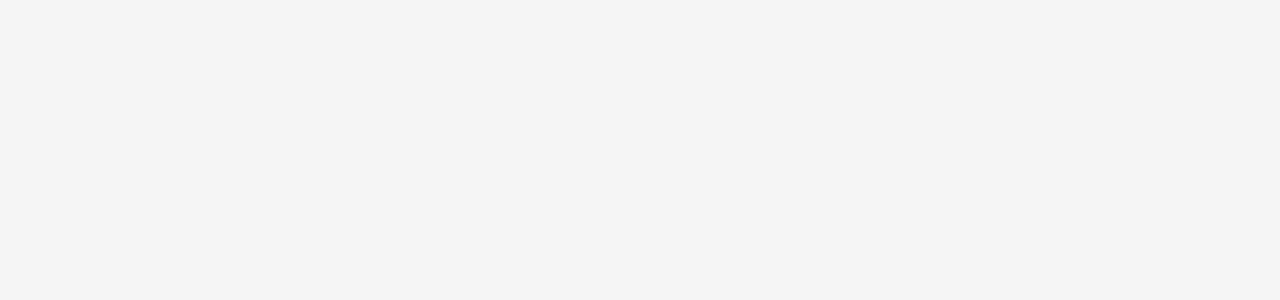
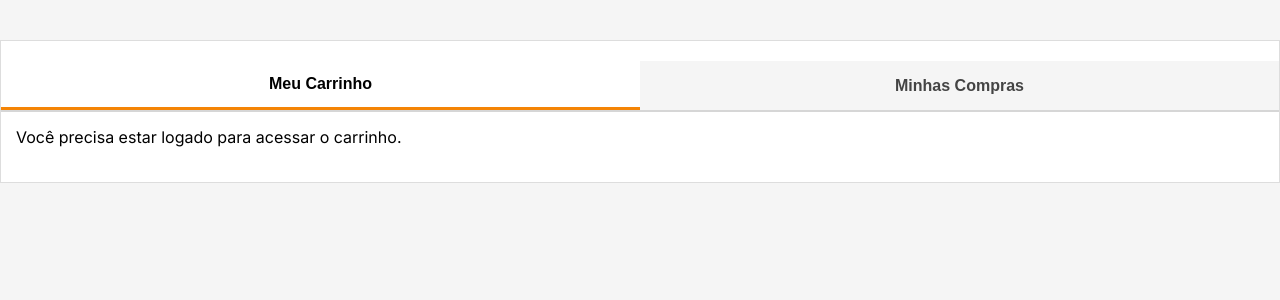
Before and after one commit to SinkoX/site-mercado-pratico, a React (Vite) app: page /compras in a window 1280 px wide. Before the commit this address had no page. Shown: the top 300 px of the page. Built offline with nearby package versions, Linux system fonts and the light colour scheme.

Commit message:
PainelCompra importando MeusPedidos e Carrinho e correção do api.ts

```diff
--- a/src/App.tsx
+++ b/src/App.tsx
@@ -22,6 +22,7 @@ import GerenciarUsuarios from "./pages/GerenciarUsuarios";
 import GerenciarProdutos from "./pages/GerenciarProdutos";
 import MeusPedidos from "./pages/MeusPedidos";
 import RedefinirSenha from "./pages/RedefinirSenha";
+import PainelCompras from "./pages/PainelCompras";
 
 
 import "./App.css";
@@ -40,6 +41,7 @@ function App() {
       <Route path="/produtos" element={<Produtos />} />
       <Route path="/carrinho" element={<Carrinho />} />
       <Route path="/meus-pedidos" element={<MeusPedidos />} />
+      <Route path="/compras" element={<PainelCompras />} />
       <Route path="/checkout" element={<Checkout />} />
 
       {/* 🔍 Categorias e busca */}
--- a/src/pages/MeusPedidos.tsx
+++ b/src/pages/MeusPedidos.tsx
@@ -1,70 +1,76 @@
-import React, { useState, useEffect } from 'react';
-import { Package, Clock, Truck, CheckCircle, XCircle, ShoppingCart } from 'lucide-react';
-import './MeusPedidos.css';
+import { useEffect, useState } from "react";
+import { ShoppingCart, Clock, Truck, CheckCircle, XCircle, Package } from "lucide-react";
+import { api } from "../api";
+import { useAuth } from "../hooks/useAuth";
+import "./MeusPedidos.css";
 
-const API_URL = 'http://localhost:8080/api'; // ou sua URL do backend
+interface ItemPedido {
+  idItem?: number;
+  nome: string;
+  quantidade: number;
+  precoUnitario: number;
+  imagem?: string;
+}
 
-const MeusPedidos = () => {
-  const [pedidos, setPedidos] = useState([]);
-  const [filtroStatus, setFiltroStatus] = useState('todos');
+interface Pedido {
+  idPedido: number;
+  dataPedido: string;
+  statusPedido: string;
+  valorTotal: number;
+  enderecoEntrega: string;
+  itens: ItemPedido[];
+}
+
+const statusConfig = {
+  todos: { label: "Todos", classe: "cinza", icon: ShoppingCart },
+  pendente: { label: "Pendente", classe: "amarelo", icon: Clock },
+  enviado: { label: "Enviado", classe: "azul", icon: Truck },
+  entregue: { label: "Entregue", classe: "verde", icon: CheckCircle },
+  cancelado: { label: "Cancelado", classe: "vermelho", icon: XCircle },
+};
+
+export default function MeusPedidos() {
+  const { user } = useAuth();
+  const [pedidos, setPedidos] = useState<Pedido[]>([]);
+  const [filtroStatus, setFiltroStatus] = useState("todos");
   const [loading, setLoading] = useState(true);
-  const [error, setError] = useState(null);
+  const [error, setError] = useState("");
 
-  // Buscar pedidos do backend
   useEffect(() => {
-    const fetchPedidos = async () => {
+    if (!user?.idUsuario) return;
+
+    const carregarPedidos = async () => {
       try {
         setLoading(true);
-        const userId = localStorage.getItem('userId');
+        setError("");
 
-        const response = await fetch(`${API_URL}/pedidos/usuario/${userId}`, {
-          method: 'GET',
-          headers: {
-            'Authorization': `Bearer ${localStorage.getItem('token')}`,
-            'Content-Type': 'application/json'
-          }
-        });
-
-        if (!response.ok) {
-          throw new Error('Erro ao carregar pedidos');
-        }
-
-        const data = await response.json();
-        setPedidos(data);
-        setError(null);
+        const res = await api.get(`/pedidos/usuario/${user.idUsuario}`);
+        setPedidos(res.data);
       } catch (err) {
-        console.error('Erro:', err);
-        setError(err.message);
+        console.error(err);
+        setError("Não foi possível carregar seus pedidos.");
       } finally {
         setLoading(false);
       }
     };
 
-    fetchPedidos();
-  }, []);
-
-  const statusConfig = {
-    todos: { label: 'Todos', classe: 'cinza', icon: ShoppingCart },
-    pendente: { label: 'Pendente', classe: 'amarelo', icon: Clock },
-    enviado: { label: 'Enviado', classe: 'azul', icon: Truck },
-    entregue: { label: 'Entregue', classe: 'verde', icon: CheckCircle },
-    cancelado: { label: 'Cancelado', classe: 'vermelho', icon: XCircle }
-  };
+    carregarPedidos();
+  }, [user]);
 
   const pedidosFiltrados =
-    filtroStatus === 'todos'
+    filtroStatus === "todos"
       ? pedidos
-      : pedidos.filter(p => p.statusPedido.toLowerCase() === filtroStatus);
+      : pedidos.filter((p) => p.statusPedido.toLowerCase() === filtroStatus);
 
-  const StatusBadge = ({ status }) => {
-    const statusKey = status.toLowerCase();
-    const config = statusConfig[statusKey] || statusConfig.pendente;
-    const Icon = config.icon;
+  const StatusBadge = ({ status }: { status: string }) => {
+    const key = status.toLowerCase() as keyof typeof statusConfig;
+    const cfg = statusConfig[key] || statusConfig.pendente;
+    const Icon = cfg.icon;
 
     return (
-      <div className={`status-badge ${config.classe}`}>
+      <div className={`status-badge ${cfg.classe}`}>
         <Icon size={18} />
-        {config.label}
+        {cfg.label}
       </div>
     );
   };
@@ -74,7 +80,7 @@ const MeusPedidos = () => {
       <div className="tela-carregando">
         <div className="conteudo-carregando">
           <div className="spinner"></div>
-          <p>Carregando seus pedidos...</p>
+          <p>Carregando pedidos...</p>
         </div>
       </div>
     );
@@ -83,129 +89,81 @@ const MeusPedidos = () => {
   return (
     <div className="pagina-pedidos">
       <div className="container-pedidos">
-        {/* Cabeçalho */}
+
         <div className="cabecalho">
           <h1>Meus Pedidos</h1>
-          <p>Acompanhe o status da sua compra</p>
+          <p>Acompanhe suas compras</p>
         </div>
 
-        {/* Filtros de Status */}
+        {/* Filtros */}
         <div className="filtros">
-          {Object.entries(statusConfig).map(([key, config]) => (
+          {Object.entries(statusConfig).map(([key, cfg]) => (
             <button
               key={key}
+              className={`botao-filtro ${filtroStatus === key ? "ativo" : ""}`}
               onClick={() => setFiltroStatus(key)}
-              className={`botao-filtro ${filtroStatus === key ? 'ativo' : ''}`}
             >
-              {config.label}
+              {cfg.label}
             </button>
           ))}
         </div>
 
-        {/* Mensagem de Erro */}
-        {error && (
-          <div className="mensagem-erro">
-            <p>⚠️ Erro ao carregar pedidos: {error}</p>
-            <p>Verifique se o backend está rodando e a URL está correta.</p>
-          </div>
-        )}
+        {error && <p className="mensagem-erro">{error}</p>}
 
-        {/* Lista de Pedidos */}
         <div className="lista-pedidos">
           {pedidosFiltrados.length === 0 ? (
             <div className="sem-pedidos">
               <ShoppingCart size={48} />
-              <p>
-                {error
-                  ? 'Não foi possível carregar os pedidos'
-                  : 'Nenhum pedido encontrado'}
-              </p>
-              {!error && (
-                <p>
-                  Quando você fizer uma compra, seus pedidos aparecerão aqui.
-                </p>
-              )}
+              <p>Nenhum pedido encontrado.</p>
             </div>
           ) : (
-            pedidosFiltrados.map(pedido => (
-              <div key={pedido.idPedidoUsuario} className="pedido-card">
-                {/* Cabeçalho do Pedido */}
+            pedidosFiltrados.map((pedido) => (
+              <div key={pedido.idPedido} className="pedido-card">
                 <div className="pedido-header">
                   <div>
-                    <h3>
-                      Pedido #{pedido.idPedidoUsuario || pedido.numeroPedido}
-                    </h3>
+                    <h3>Pedido #{pedido.idPedido}</h3>
                     <p>
-                      Data: {new Date(pedido.dataPedido || pedido.created_at).toLocaleDateString('pt-BR')}
+                      Data:{" "}
+                      {new Date(pedido.dataPedido).toLocaleDateString("pt-BR")}
                     </p>
                   </div>
                   <StatusBadge status={pedido.statusPedido} />
                 </div>
 
-                {/* Itens do Pedido */}
+                {/* Itens */}
                 <div className="pedido-itens">
-                  {pedido.itensPedido &&
-                    pedido.itensPedido.map((item, index) => (
-                      <div key={item.id || index} className="item-linha">
+                  {pedido.itens.map((item, i) => (
+                    <div key={i} className="item-linha">
                       <div className="item-imagem">
-                          {item.imagem_url || item.imagem ? (
-                            <img
-                              src={item.imagem_url || item.imagem}
-                              alt={item.nome_produto || item.nome}
-                              onError={e => {
-                                e.target.style.display = 'none';
-                                e.target.parentElement.innerHTML =
-                                  '<svg class="w-8 h-8 text-gray-400" fill="none" stroke="currentColor" viewBox="0 0 24 24"><path stroke-linecap="round" stroke-linejoin="round" stroke-width="2" d="M20 7l-8-4-8 4m16 0l-8 4m8-4v10l-8 4m0-10L4 7m8 4v10M4 7v10l8 4"></path></svg>';
-                              }}
-                            />
+                        {item.imagem ? (
+                          <img src={item.imagem} alt={item.nome} />
                         ) : (
                           <Package size={32} />
                         )}
                       </div>
-
                       <div className="item-info">
-                          <h4>{item.nome_produto || item.nome}</h4>
+                        <h4>{item.nome}</h4>
                         <p>Quantidade: {item.quantidade}</p>
-                          {item.descricao && <p>{item.descricao}</p>}
                       </div>
-
                       <div className="item-preco">
                         <strong>
-                            R${' '}
-                            {(
-                              parseFloat(item.preco_unitario || item.preco) *
-                              parseInt(item.quantidade)
-                            )
-                              .toFixed(2)
-                              .replace('.', ',')}
+                          R${(item.precoUnitario * item.quantidade).toFixed(2)}
                         </strong>
-                          <p>
-                            R${' '}
-                            {parseFloat(item.preco_unitario || item.preco)
-                              .toFixed(2)
-                              .replace('.', ',')}{' '}
-                            cada
-                          </p>
+                        <p>R${item.precoUnitario.toFixed(2)} cada</p>
                       </div>
                     </div>
                   ))}
                 </div>
 
-                {/* Total */}
                 <div className="pedido-total">
-                  <span>Total do pedido</span>
-                  <span>
-                    R$ {parseFloat(pedido.valorTotal).toFixed(2).replace('.', ',')}
-                  </span>
+                  <span>Total: </span>
+                  <strong>R$ {pedido.valorTotal.toFixed(2)}</strong>
                 </div>
 
-                {/* Endereço */}
-                {pedido.enderecoEntrega && (
                 <div className="pedido-endereco">
                   <h5>Endereço de Entrega</h5>
                   <p>{pedido.enderecoEntrega}</p>
                 </div>
-                )}
               </div>
             ))
           )}
@@ -213,6 +171,4 @@ const MeusPedidos = () => {
       </div>
     </div>
   );
-};
-
-export default MeusPedidos;
+}
--- /dev/null
+++ b/src/pages/PainelCompras.css
@@ -0,0 +1,41 @@
+.painel-container {
+  width: 100%;
+  margin: 40px auto;
+  background: #ffffff;
+  padding: 20px 0;
+  border: 1px solid #ddd;
+}
+
+/* Aba superior */
+.abas-navegacao {
+  display: flex;
+  border-bottom: 2px solid #d6d6d6;
+}
+
+.aba-btn {
+  flex: 1;
+  padding: 14px 0;
+  background: #f5f5f5;
+  border: none;
+  text-align: center;
+  cursor: pointer;
+  font-weight: 600;
+  font-size: 16px;
+  transition: 0.2s;
+  color: #444;
+}
+
+.aba-btn:hover {
+  background: #e9e9e9;
+}
+
+.aba-btn.ativa {
+  background: #ffffff;
+  border-bottom: 3px solid #f48405;
+  color: #000000;
+}
+
+/* Conteúdo da área */
+.conteudo-aba {
+  padding: 15px;
+}
--- /dev/null
+++ b/src/pages/PainelCompras.tsx
@@ -0,0 +1,33 @@
+import { useState } from "react";
+import Carrinho from "./Carrinho";
+import MeusPedidos from "./MeusPedidos";
+import "./PainelCompras.css";
+
+export default function PainelCompras() {
+  const [abaAtiva, setAbaAtiva] = useState<"carrinho" | "pedidos">("carrinho");
+
+  return (
+    <div className="painel-container">
+      <div className="abas-navegacao">
+        <button
+          className={`aba-btn ${abaAtiva === "carrinho" ? "ativa" : ""}`}
+          onClick={() => setAbaAtiva("carrinho")}
+        >
+          Meu Carrinho
+        </button>
+
+        <button
+          className={`aba-btn ${abaAtiva === "pedidos" ? "ativa" : ""}`}
+          onClick={() => setAbaAtiva("pedidos")}
+        >
+          Minhas Compras
+        </button>
+      </div>
+
+      <div className="conteudo-aba">
+        {abaAtiva === "carrinho" && <Carrinho />}
+        {abaAtiva === "pedidos" && <MeusPedidos />}
+      </div>
+    </div>
+  );
+}
```
Also changed, not shown: src/api.ts (+12 -1 lines), 1 other file (tests, documents, lock files or other folders). Lines whose indentation alone changed are shown as unchanged.
